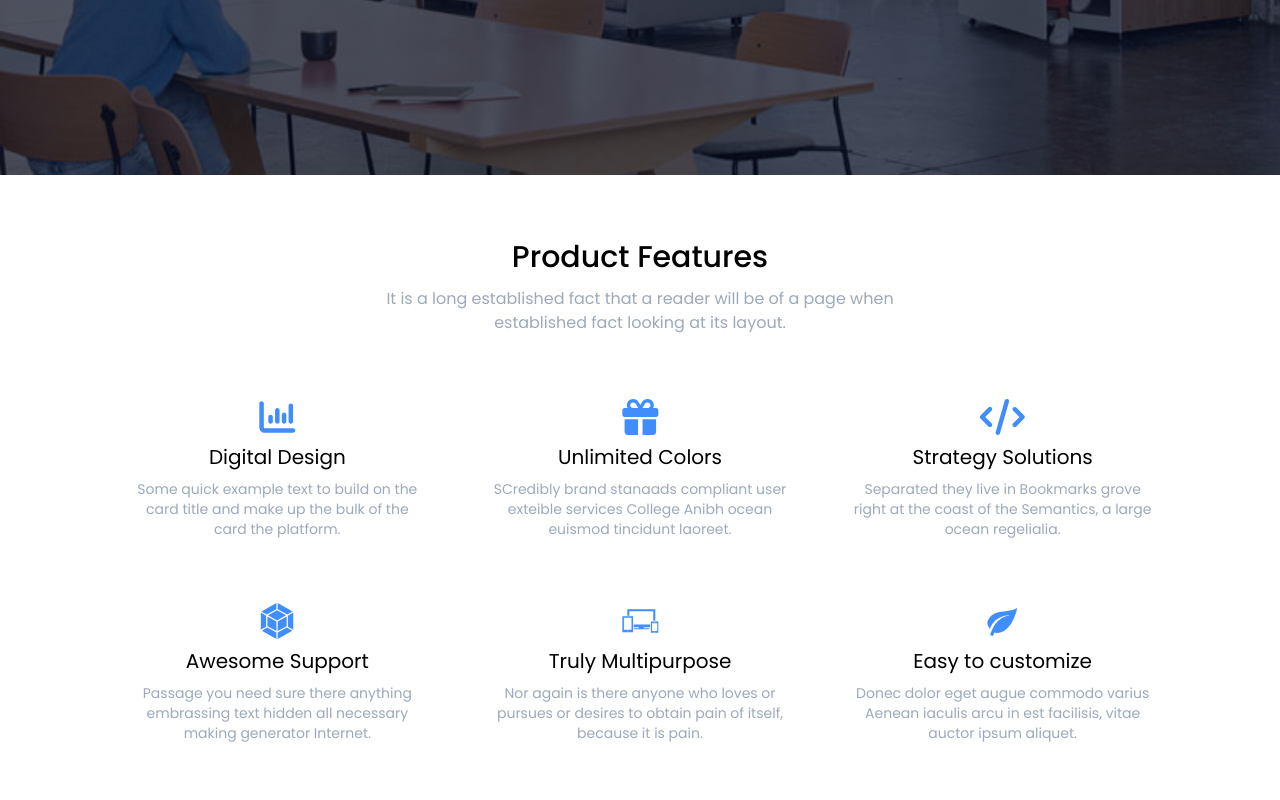
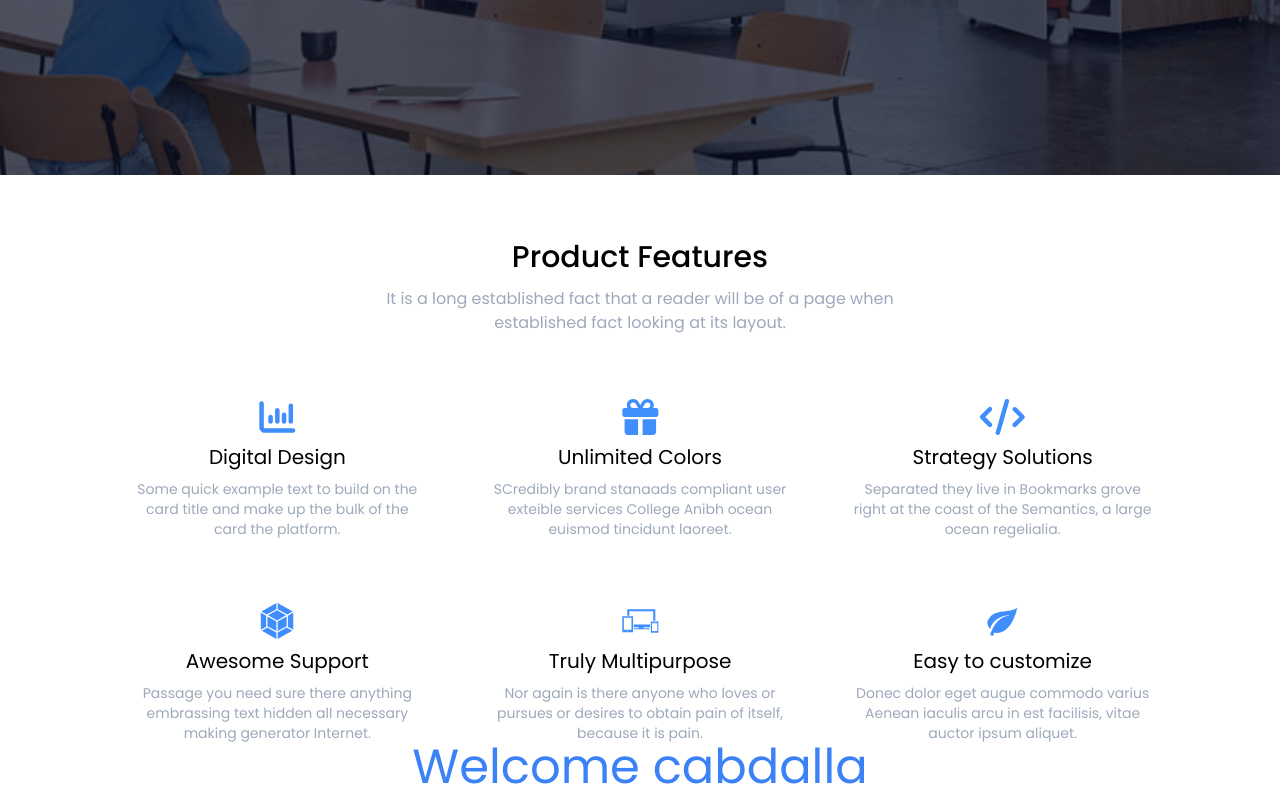
Before and after one commit to Maxamed459/Landing-GroupE, a website: page index.html in a window 1280 px wide. Shown: the part 693-1493 px from the top of the page. Before the commit the page ends 1436 px from the top, so only its background shows below. Drawn offline with Linux system fonts and the light colour scheme.

Commit message:
Added modification

```diff
--- a/index.html
+++ b/index.html
@@ -88,5 +88,6 @@
             </div>
         </div>
      </section>
+     <h1 class="text-center text-5xl text-blue-500">Welcome cabdalla</h1>
 </body>
 </html>
```
Also changed, not shown: css/styles.css.
